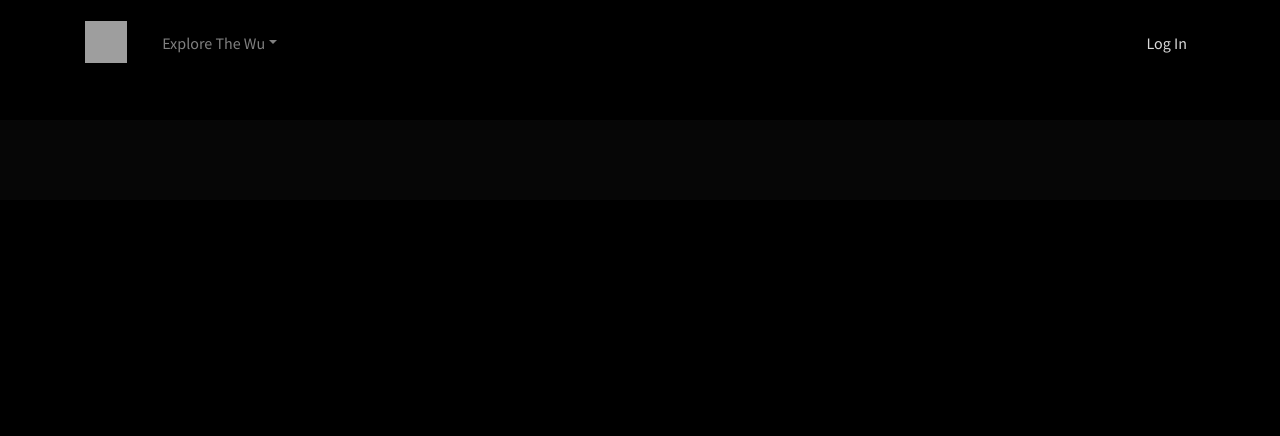
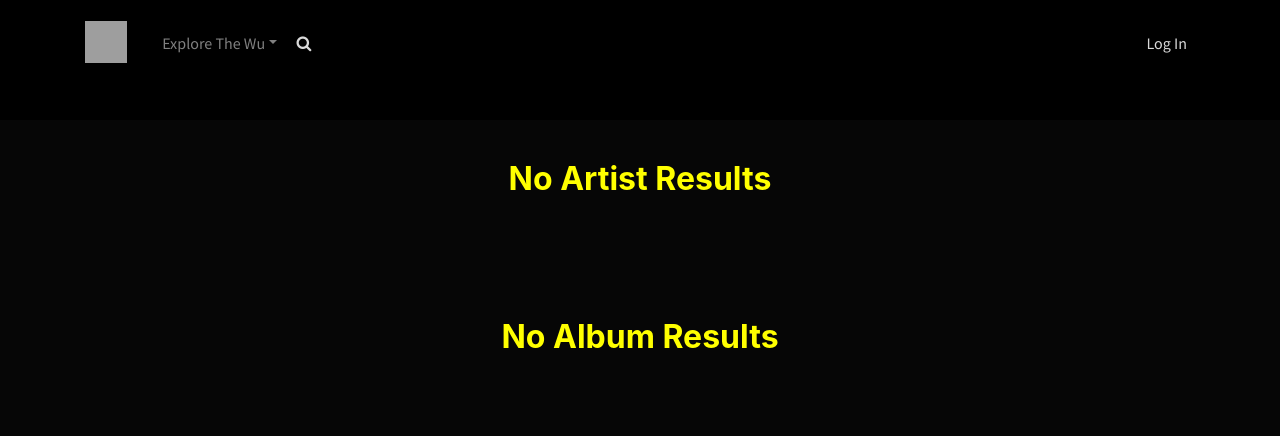
Before and after one commit to darwonsamal/Rashid_Darwon_set09103_cw1, a Flask app: page /1/1 in a window 1280 px wide. Shown: the top 436 px of the page. Run offline with Flask 2, Linux system fonts and the light colour scheme; some libraries are stand-ins or nearby versions; grey boxes are pictures that could not be loaded.

Commit message:
21/10/2018

```diff
--- a/app.py
+++ b/app.py
@@ -19,6 +19,107 @@ data = json.load(open("data/data.json"))
 
 files = json.load(open("data/files.json"))
 
+
+# FUNCTIONS
+def generateID(fileName):
+
+    max = 0
+
+    files = json.load(open(fileName))
+
+    for x in files:
+        tempID = int(x)
+
+        if tempID > max:
+            max = tempID
+
+    max+=1
+    return str(max)
+
+def getCommentsAndFileName(pageNumber):
+
+    tupleList = []
+
+    for x in files:
+
+        tempID = x
+
+
+        if pageNumber == tempID:
+
+
+            fileName = "data/" + files[x]['fileName'] + ".json"
+
+
+            comments = json.load(open(fileName))
+
+            return comments, fileName
+
+
+def sortDictionary(comments):
+    tupleList = []
+
+    for x in comments:
+
+
+        tempDate = int(comments[x]['date'].replace('-', ''))
+        tempID = x
+
+
+        tupleList.append((tempID, tempDate))
+
+
+
+    tupleList = sorted(tupleList, key= itemgetter(1), reverse = True)
+
+    sortedComments = {}
+    for x in tupleList:
+
+        for y in comments:
+
+            if x[0] == y:
+
+                comment = {y : { "name": comments[y]['name'], "message": comments[y]['message'], "date": comments[y]['date']}}
+
+
+                sortedComments.update(comment)
+
+    return sortedComments
+
+
+def getStartingPage():
+
+    min = 5000
+    for x in files:
+
+        tempID = int(x)
+
+
+
+
+        if tempID < min:
+
+            min = tempID
+
+
+    return min
+
+
+def getMaxPageNumber():
+     max = 0
+
+     for x in files:
+
+         tempID = int(x)
+
+
+         if tempID > max:
+             max = tempID
+
+     return max
+
+
+# ROUTES
 @app.route('/')
 def root():
     if not session.get('logged_in'):
@@ -30,6 +131,7 @@ def root():
 
 
     return render_template('index.html', login = login, background = url_for('static', filename = 'images/wucover3X.jpg'))
+
 
 @app.route('/artists/')
 def meettheclan():
@@ -52,6 +154,7 @@ def meettheclan():
 
 
     return render_template('meettheclan.html', background = url_for('static', filename = 'images/wucover3X.jpg'), artist = returnArtists, check = False)
+
 
 @app.route('/albums/')
 def albums():
@@ -151,28 +254,10 @@ def deleteComment():
         return render_template('forum.html', comments = comments, pageNumber = session['pageNumber'], minPageNumber = session['minPageNumber'], maxPageNumber = session['maxPageNumber'], height = "100px")
 
 
-def generateID(fileName):
-
-    max = 0
-
-    files = json.load(open(fileName))
-
-    for x in files:
-        tempID = int(x)
-
-        if tempID > max:
-            max = tempID
-
-    max+=1
-    return str(max)
-
-
 @app.route('/deletePage', methods = ['POST'])
 def deletePage():
 
     data = json.load(open(session['currentFileName']))
-
-    comments = data
 
     fileName = session['currentFileName']
 
@@ -209,11 +294,10 @@ def deletePage():
         pageNumber = session['pageNumber']
 
         session['minPageNumber'] = minPageNumber
+
         session['maxPageNumber'] = maxPageNumber
 
         data, session['currentFileName'] = getCommentsAndFileName(str(pageNumber))
-
-
 
         sortedComments = {}
 
@@ -293,89 +377,6 @@ def previousPage():
     comments = sortDictionary(comments)
 
     return render_template('forum.html', comments = comments,  pageNumber = session['pageNumber'], maxPageNumber = session['maxPageNumber'], minPageNumber = session['minPageNumber'], height = "100px")
-
-
-def getCommentsAndFileName(pageNumber):
-
-    tupleList = []
-
-    for x in files:
-
-        tempID = x
-
-
-        if pageNumber == tempID:
-
-
-            fileName = "data/" + files[x]['fileName'] + ".json"
-
-
-            comments = json.load(open(fileName))
-
-            return comments, fileName
-
-
-def sortDictionary(comments):
-    tupleList = []
-
-    for x in comments:
-
-
-        tempDate = int(comments[x]['date'].replace('-', ''))
-        tempID = x
-
-
-        tupleList.append((tempID, tempDate))
-
-
-
-    tupleList = sorted(tupleList, key= itemgetter(1), reverse = True)
-
-    sortedComments = {}
-    for x in tupleList:
-
-        for y in comments:
-
-            if x[0] == y:
-
-                comment = {y : { "name": comments[y]['name'], "message": comments[y]['message'], "date": comments[y]['date']}}
-
-
-                sortedComments.update(comment)
-
-    return sortedComments
-
-
-def getStartingPage():
-
-    min = 5000
-    for x in files:
-
-        tempID = int(x)
-        #print(tempID)
-
-
-
-        if tempID < min:
-
-            min = tempID
-
-
-    return min
-
-
-def getMaxPageNumber():
-     max = 0
-
-     for x in files:
-
-         tempID = int(x)
-
-
-         if tempID > max:
-             max = tempID
-
-     return max
 
 
 @app.route('/forumPost/', methods= ['POST'])
@@ -617,6 +618,83 @@ def showResults(searchItem1, searchItem2):
     return render_template('showResults.html', artist = returnArtists, albums = returnAlbums, height = "100px")
 
 
+@app.route('/searchPost/', methods = ['POST'])
+def searchPost():
+
+    if request.method == 'POST':
+
+        search = request.form['search']
+
+        returnArtists = []
+        returnAlbums = []
+
+        #First we check if it is an artist name or date of birth or genre
+
+        artists = data['Artists']
+
+        for x in artists:
+            artist = artists[x]
+
+
+
+            getAlbums = artist.get('albums')
+
+            found = False
+
+
+
+            #check to see if user typed artist name, date of birth, and genre
+            if search.lower() == x or search == artist.get('dateOfBirth') or search == artist.get('genre'):
+
+                returnArtist = {"name": artist.get('name'),
+                "genre": artist.get('genre'),
+                "clanPhoto" : artist.get('clanPhoto'),
+                "clanDescription" : artist.get('clanDescription'),
+                "dateOfBirth": artist.get('dateOfBirth') }
+
+
+
+
+                for y in getAlbums:
+
+                    returnAlbum = {"artistName": y.get('artistName'),
+                    "name":y.get('name'),
+                    "releaseDate": y.get('releaseDate'),
+                    "albumCover" : y.get('albumCover'),
+                    "executiveProducer": y.get('executiveProducer'),
+                    "albumLength": y.get('albumLength'),
+                    "albumDescription": y.get('albumDescription')}
+
+                    returnAlbums.append(returnAlbum)
+
+                returnArtists.append(returnArtist)
+                found = True
+
+
+        # If not above, then the person is trying to find something album related
+            if found == False:
+
+                for y in artist.get('albums'):
+
+
+                    if search == y.get('name') or search == y.get('releaseDate') or search == y.get('executiveProducer') or search == y.get('albumLength'):
+
+                        returnAlbum = {"name" : y.get('name'),
+                        "releaseDate": y.get('releaseDate'),
+                        "albumCover" : y.get('albumCover'),
+                        "executiveProducer": y.get('executiveProducer'),
+                        "albumLength": y.get('albumLength'),
+                        "albumDescription": y.get('albumDescription') }
+
+                        returnAlbums.append(returnAlbum)
+
+        return  render_template('showResults.html', artist = returnArtists, albums = returnAlbums, height = "100px")
+
+
+
+
+
+
 @app.route('/search/<search>')
 def showSearch(search):
 
@@ -697,7 +775,6 @@ def config():
     return '\t'.join(str)
 
 
-
 @app.errorhandler(404)
 def error(error):
     return render_template('error.html')
--- a/templates/base.html
+++ b/templates/base.html
@@ -38,6 +38,12 @@
                             </div>
                         </li>
                     </ul>
+
+                    <form method = "post" enctype="multipart/form-data"      class="form-inline mr-auto" action="{{url_for('searchPost')}}" >
+                        <div class="form-group"><label for="search-field"><i class="fa fa-search"></i></label>
+                            <input class="form-control search-field" type="search" name="search" id="search-field">
+                        </div>
+                    </form>
                     {% if session['logged_in'] %}
                     <span class="navbar-text ml-auto"> <a href="{{url_for('logout')}}" class="login">Log Out</a>
                     {% else %}
--- a/templates/showResults.html
+++ b/templates/showResults.html
@@ -10,6 +10,12 @@
           <h2 class="text-center" style="color:yellow;">Artist Results</h2>
 
         </div>
+
+        {% else %}
+        <div class="intro">
+            <h2 class="text-center" style="color:yellow;">No Artist Results</h2>
+
+          </div>
         {%endif%}
         <div class="row projects" style="color:Yellow;">
           {%for x in artist%}
@@ -29,7 +35,14 @@
         <div class="intro">
           <h2 class="text-center" style="color:yellow;">Album Results</h2>
         </div>
+
+        {% else %}
+        <div class="intro">
+            <h2 class="text-center" style="color:yellow;">No Album Results</h2>
+
+          </div>
         {%endif%}
+
 
         <div class="row projects" style="color:Yellow;">
             {%for x in albums%}
```
